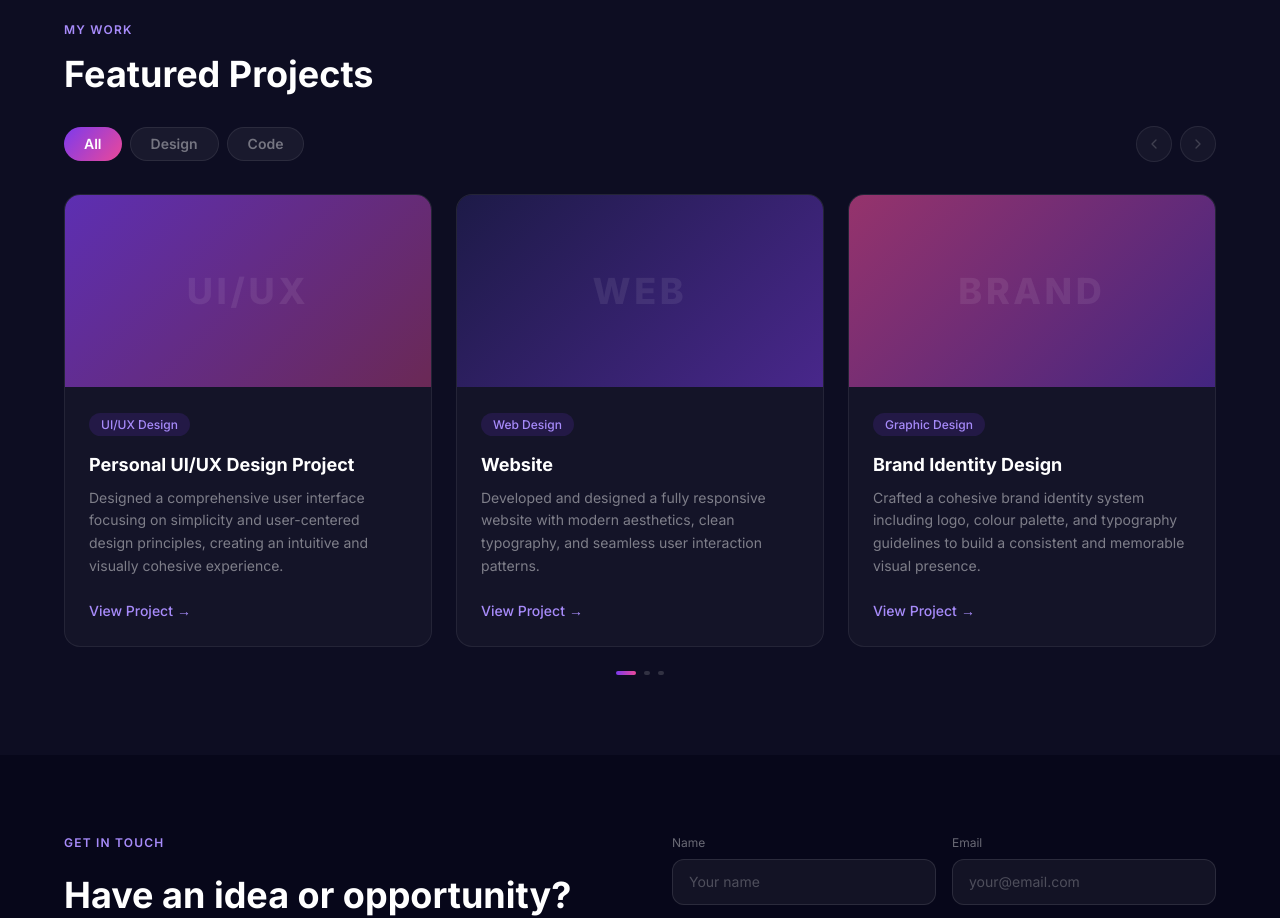
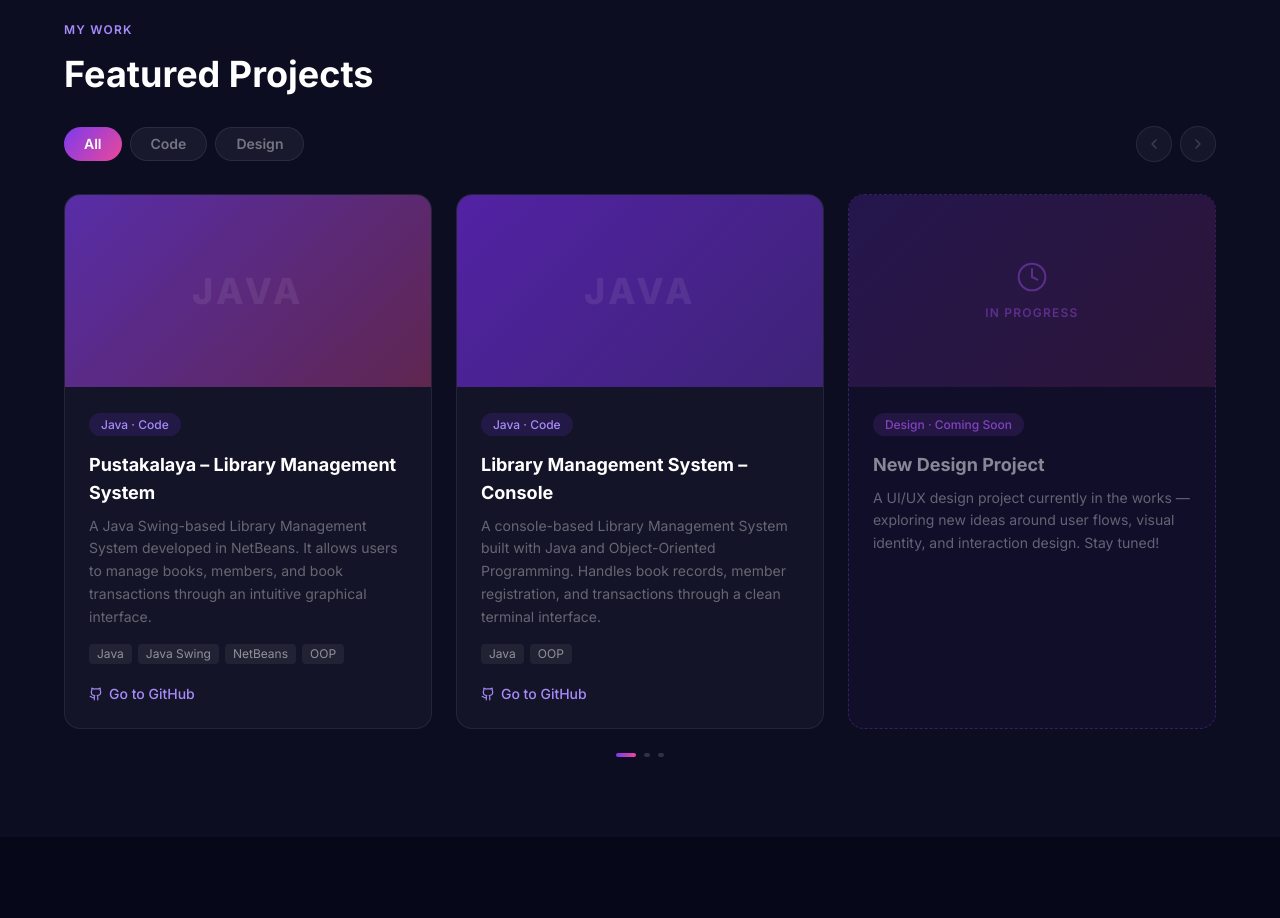
Before and after one commit to Rupikabajracharya/Rupika-portfolio, a React (Vite) app: page / in a window 1280 px wide. Shown: the part 2960-3878 px from the top of the page. Built offline with nearby package versions, Linux system fonts and the light colour scheme; a web font is replaced by a local one.

Commit message:
Project section

```diff
--- a/src/components/Projects.jsx
+++ b/src/components/Projects.jsx
@@ -1,28 +1,28 @@
 import { useState, useRef, useEffect, useCallback } from 'react'
-import { ArrowUpRight, ChevronLeft, ChevronRight } from 'lucide-react'
+import { ArrowUpRight, ChevronLeft, ChevronRight, Github, Clock } from 'lucide-react'
 import portfolioData from '../data/portfolioData'
 
 const TABS = [
   { key: 'all',    label: 'All' },
+  { key: 'code',   label: 'Code' },
   { key: 'design', label: 'Design' },
-  { key: 'code',   label: 'Code' },
 ]
 
 const thumbStyles = {
-  uiux:    'linear-gradient(135deg, rgba(124,58,237,0.7) 0%, rgba(236,72,153,0.4) 100%)',
-  web:     'linear-gradient(135deg, rgba(30,27,75,0.9) 0%, rgba(124,58,237,0.5) 100%)',
-  graphic: 'linear-gradient(135deg, rgba(236,72,153,0.6) 0%, rgba(124,58,237,0.45) 100%)',
+  java:    'linear-gradient(135deg, rgba(124,58,237,0.65) 0%, rgba(236,72,153,0.35) 100%)',
+  console: 'linear-gradient(135deg, rgba(109,40,217,0.7) 0%, rgba(124,58,237,0.4) 100%)',
+  wip:     'linear-gradient(135deg, rgba(124,58,237,0.18) 0%, rgba(236,72,153,0.12) 100%)',
 }
 
-const thumbLabel = { uiux: 'UI/UX', web: 'WEB', graphic: 'BRAND' }
+const thumbLabel = { java: 'JAVA', console: 'JAVA', wip: '✦' }
 
 export default function Projects() {
   const { projects } = portfolioData
 
-  const [tab, setTab]           = useState('all')
-  const [fade, setFade]         = useState(true)
-  const [canPrev, setCanPrev]   = useState(false)
-  const [canNext, setCanNext]   = useState(false)
+  const [tab, setTab]             = useState('all')
+  const [fade, setFade]           = useState(true)
+  const [canPrev, setCanPrev]     = useState(false)
+  const [canNext, setCanNext]     = useState(false)
   const [activeIdx, setActiveIdx] = useState(0)
   const trackRef = useRef(null)
 
@@ -154,50 +154,107 @@ export default function Projects() {
             {filtered.map((project) => (
               <article
                 key={project.title}
-              className="flex-shrink-0 w-[88vw] sm:w-[75vw] md:w-[calc(33.33%-16px)] rounded-2xl overflow-hidden border transition-colors duration-300 group"
+                className="flex-shrink-0 w-[88vw] sm:w-[75vw] md:w-[calc(33.33%-16px)] rounded-2xl overflow-hidden transition-colors duration-300 group"
                 style={{
-                background:   'rgba(255,255,255,0.03)',
-                borderColor:  'rgba(255,255,255,0.07)',
+                  background:   project.wip ? 'rgba(124,58,237,0.04)' : 'rgba(255,255,255,0.03)',
+                  border:       project.wip ? '1.5px dashed rgba(168,85,247,0.25)' : '1px solid rgba(255,255,255,0.07)',
                 }}
-              onMouseEnter={(e) => { e.currentTarget.style.borderColor = 'rgba(168,85,247,0.35)' }}
-              onMouseLeave={(e) => { e.currentTarget.style.borderColor = 'rgba(255,255,255,0.07)' }}
+                onMouseEnter={(e) => { e.currentTarget.style.borderColor = project.wip ? 'rgba(168,85,247,0.5)' : 'rgba(168,85,247,0.35)' }}
+                onMouseLeave={(e) => { e.currentTarget.style.borderColor = project.wip ? 'rgba(168,85,247,0.25)' : 'rgba(255,255,255,0.07)' }}
               >
                 {/* Thumbnail */}
                 <div
                   className="relative h-48 flex items-center justify-center overflow-hidden"
-                style={{ background: thumbStyles[project.thumbVariant] }}
+                  style={{ background: project.image ? undefined : thumbStyles[project.thumbVariant] }}
                 >
+                  {project.image ? (
+                    <img
+                      src={project.image}
+                      alt={project.title}
+                      className="w-full h-full object-cover"
+                    />
+                  ) : project.wip ? (
+                    <div className="flex flex-col items-center gap-3">
+                      <Clock size={32} style={{ color: 'rgba(168,85,247,0.4)' }} strokeWidth={1.5} />
+                      <span className="text-xs font-semibold tracking-widest uppercase" style={{ color: 'rgba(168,85,247,0.4)' }}>
+                        In Progress
+                      </span>
+                    </div>
+                  ) : (
                     <span
                       className="font-grotesk font-black text-4xl select-none"
                       style={{ color: 'rgba(255,255,255,0.08)', letterSpacing: '0.1em' }}
                     >
                       {thumbLabel[project.thumbVariant]}
                     </span>
+                  )}
+                  {!project.wip && (
                     <div className="absolute inset-0 bg-black/50 opacity-0 group-hover:opacity-100 transition-opacity duration-300 flex items-center justify-center">
                       <ArrowUpRight size={28} className="text-white" />
                     </div>
+                  )}
                 </div>
 
                 {/* Body */}
                 <div className="p-6">
                   <span
-                  className="text-xs text-violet-400 font-medium rounded-full px-3 py-1"
-                  style={{ background: 'rgba(124,58,237,0.15)' }}
+                    className="text-xs font-medium rounded-full px-3 py-1"
+                    style={
+                      project.wip
+                        ? { background: 'rgba(168,85,247,0.12)', color: 'rgba(168,85,247,0.7)' }
+                        : { background: 'rgba(124,58,237,0.15)', color: '#a78bfa' }
+                    }
                   >
                     {project.tag}
                   </span>
-                <h3 className="font-grotesk font-bold text-lg text-white mt-4 mb-2">
+                  <h3
+                    className="font-grotesk font-bold text-lg mt-4 mb-2"
+                    style={{ color: project.wip ? 'rgba(255,255,255,0.5)' : '#fff' }}
+                  >
                     {project.title}
                   </h3>
-                <p className="text-white/45 text-sm leading-relaxed mb-5">
+                  <p className="text-white/35 text-sm leading-relaxed mb-4">
                     {project.description}
                   </p>
+
+                  {/* Tech stack badges */}
+                  {project.techStack && (
+                    <div className="flex flex-wrap gap-1.5 mb-5">
+                      {project.techStack.map(t => (
+                        <span
+                          key={t}
+                          className="text-xs text-white/50 px-2 py-0.5 rounded"
+                          style={{ background: 'rgba(255,255,255,0.06)' }}
+                        >
+                          {t}
+                        </span>
+                      ))}
+                    </div>
+                  )}
+
+                  {/* Action buttons */}
+                  {!project.wip && (
+                    <div className="flex items-center gap-4 flex-wrap">
+                      {project.github && (
+                        <a
+                          href={project.github}
+                          target="_blank"
+                          rel="noopener noreferrer"
+                          className="inline-flex items-center gap-1.5 text-violet-400 text-sm font-medium hover:text-white transition-colors"
+                        >
+                          <Github size={14} /> Go to GitHub
+                        </a>
+                      )}
+                      {!project.github && project.link && (
                         <a
                           href={project.link}
                           className="inline-flex items-center gap-1 text-violet-400 text-sm font-medium hover:text-white transition-colors"
                         >
                           View Project <span>→</span>
                         </a>
+                      )}
+                    </div>
+                  )}
                 </div>
               </article>
             ))}
--- a/src/data/portfolioData.js
+++ b/src/data/portfolioData.js
@@ -85,28 +85,31 @@ const portfolioData = {
 
   projects: [
     {
-      thumbVariant: 'uiux',
-      category: 'design',
-      tag: 'UI/UX Design',
-      title: 'Personal UI/UX Design Project',
-      description: 'Designed a comprehensive user interface focusing on simplicity and user-centered design principles, creating an intuitive and visually cohesive experience.',
-      link: '#',
+      thumbVariant: 'java',
+      category: 'code',
+      tag: 'Java · Code',
+      title: 'Pustakalaya – Library Management System',
+      description: 'A Java Swing-based Library Management System developed in NetBeans. It allows users to manage books, members, and book transactions through an intuitive graphical interface.',
+      techStack: ['Java', 'Java Swing', 'NetBeans', 'OOP'],
+      github: 'https://github.com/Rupikabajracharya/Pustakalaya-management-system-GUI-.git',
+      demo: '/gui.mp4',
     },
     {
-      thumbVariant: 'web',
+      thumbVariant: 'console',
       category: 'code',
-      tag: 'Web Design',
-      title: 'Website',
-      description: 'Developed and designed a fully responsive website with modern aesthetics, clean typography, and seamless user interaction patterns.',
-      link: '#',
+      tag: 'Java · Code',
+      title: 'Library Management System – Console',
+      description: 'A console-based Library Management System built with Java and Object-Oriented Programming. Handles book records, member registration, and transactions through a clean terminal interface.',
+      techStack: ['Java', 'OOP'],
+      github: 'https://github.com/Rupikabajracharya/Library-Management-System',
     },
     {
-      thumbVariant: 'graphic',
+      thumbVariant: 'wip',
       category: 'design',
-      tag: 'Graphic Design',
-      title: 'Brand Identity Design',
-      description: 'Crafted a cohesive brand identity system including logo, colour palette, and typography guidelines to build a consistent and memorable visual presence.',
-      link: '#',
+      tag: 'Design · Coming Soon',
+      title: 'New Design Project',
+      description: 'A UI/UX design project currently in the works — exploring new ideas around user flows, visual identity, and interaction design. Stay tuned!',
+      wip: true,
     },
   ],
 
```
Also changed, not shown: 1 other file (tests, documents, lock files or other folders). Lines whose indentation alone changed are shown as unchanged.
